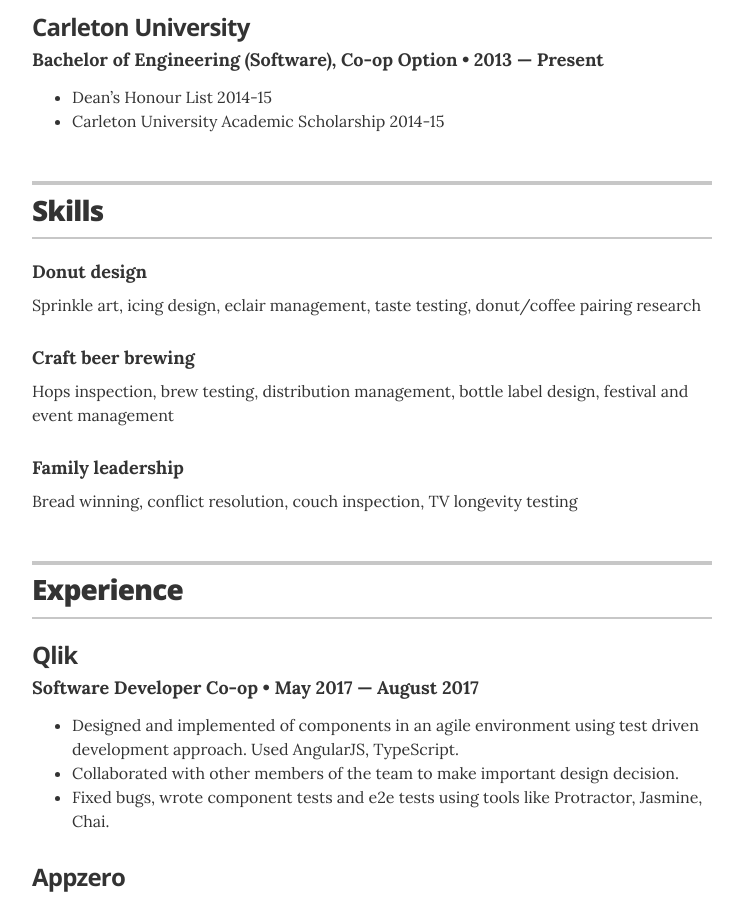
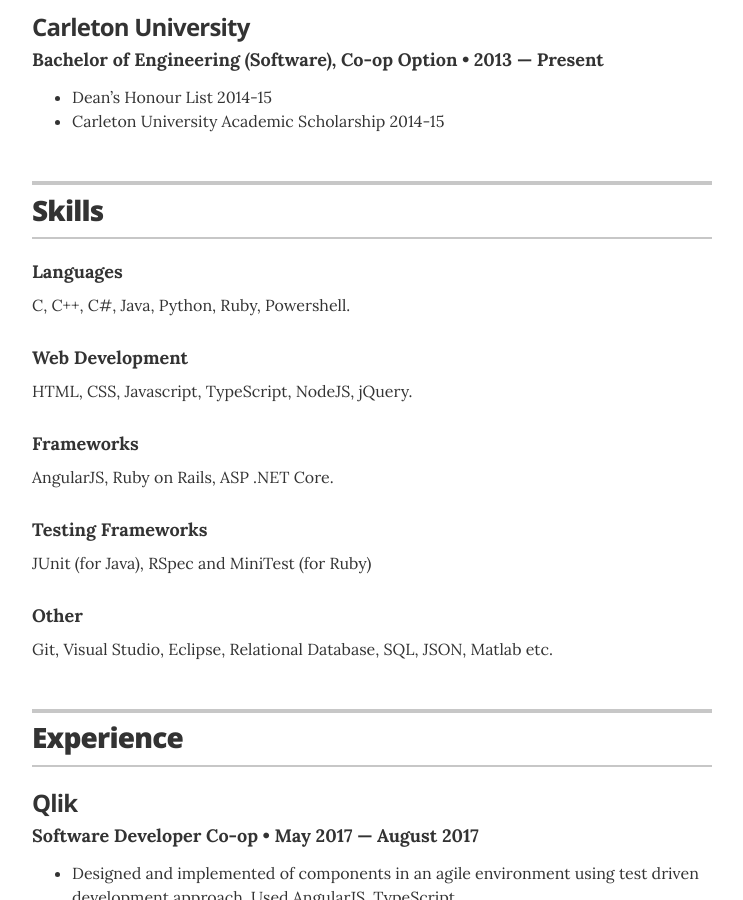
Before and after one commit to ddgupta/ddgupta.github.io, a Jekyll site: the page built from index.html, in a window 1280 px wide and 900 px high, scrolled down 607 px. Shown: the whole window, without its empty margins (268-1011 px from the left). Built offline with Jekyll 4.4.1, drawn with Linux system fonts in a browser that asks for light colours; some of the changed text lies outside the part shown.

Commit message:
update skills

```diff
--- a/_data/skills.yml
+++ b/_data/skills.yml
@@ -1,12 +1,15 @@
 # Skills
-# Donut design
-- skill: Donut design
-  description: Sprinkle art, icing design, eclair management, taste testing, donut/coffee pairing research
+- skill: Languages
+  description: C, C++, C#, Java, Python, Ruby, Powershell.
 
-# Craft beer brewing
-- skill: Craft beer brewing
-  description: Hops inspection, brew testing, distribution management, bottle label design, festival and event management
+- skill: Web Development
+  description: HTML, CSS, Javascript, TypeScript, NodeJS, jQuery.
 
-# Family leadership
-- skill: Family leadership
-  description: Bread winning, conflict resolution, couch inspection, TV longevity testing
+- skill: Frameworks
+  description: AngularJS, Ruby on Rails, ASP .NET Core.
+
+- skill: Testing Frameworks
+  description: JUnit (for Java), RSpec and MiniTest (for Ruby)
+
+- skill: Other
+  description: Git, Visual Studio, Eclipse, Relational Database, SQL, JSON, Matlab etc.
--- a/_layouts/resume.html
+++ b/_layouts/resume.html
@@ -159,7 +159,7 @@
       <section class="content-section">
 
         <header class="section-header">
-          <h2>Associations</h2>
+          <h2>Volunteer Experience</h2>
         </header>
 
         {% for association in site.data.associations %}
```
